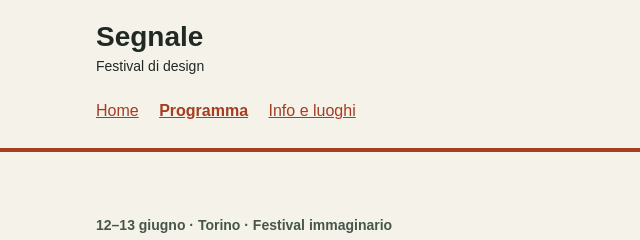
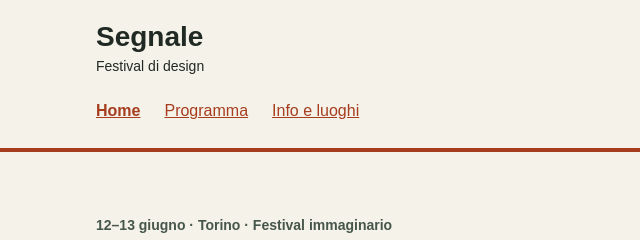
Before and after one commit to CardoneLorenzo/festival-segnale, a plain HTML site: page index.html in a window 1280 px wide. Shown: the top 240 px of the page, 0-640 px from the left. Drawn offline with Linux system fonts and the light colour scheme.

Commit message:
Add files via upload

```diff
--- a/index.html
+++ b/index.html
@@ -12,8 +12,8 @@
     <div class="container">
       <a class="brand" href="index.html">Segnale<span>Festival di design</span></a>
       <nav aria-label="Navigazione principale">
-         <a href="index.html">Home</a>
-        <a href="programma.html" aria-current="page">Programma</a>
+         <a href="index.html" aria-current="page">Home</a>
+        <a href="programma.html">Programma</a>
         <a href="info.html">Info e luoghi</a>
       </nav>
     </div>
--- a/style.css
+++ b/style.css
@@ -1,7 +1,3 @@
-/* Stile iniziale: tipografia, colori e variabili CSS sono già predisposti.
-   Lavoreremo su collegamenti, CSS condiviso e disposizione delle schede. */
-
-/* Scelte comuni: ogni regola usa var() per richiamarne il valore. */
 :root {
   --colore-primario: #a63d1f;
   --colore-primario-scuro: #702a14;
@@ -65,13 +61,28 @@ a:focus-visible {
 }
 
 nav {
+  display: flex;
+  flex-direction: column;
+  align-items: flex-start;
+  gap: 0.25rem;
   margin-top: 1rem;
 }
 
 nav a {
-  display: inline-block;
-  margin-right: 1rem;
-  padding: 0.25rem 0;
+  display: block;
+  padding: 0.5rem 0;
+}
+
+@media (min-width: 600px) {
+  nav {
+    flex-direction: row;
+    flex-wrap: wrap;
+    gap: 0.5rem 1.5rem;
+  }
+
+  nav a {
+    padding: 0.25rem 0;
+  }
 }
 
 nav a[aria-current="page"] {
```
Also changed, not shown: info.html (+1 -1 lines), programma.html (+1 -0 lines).
